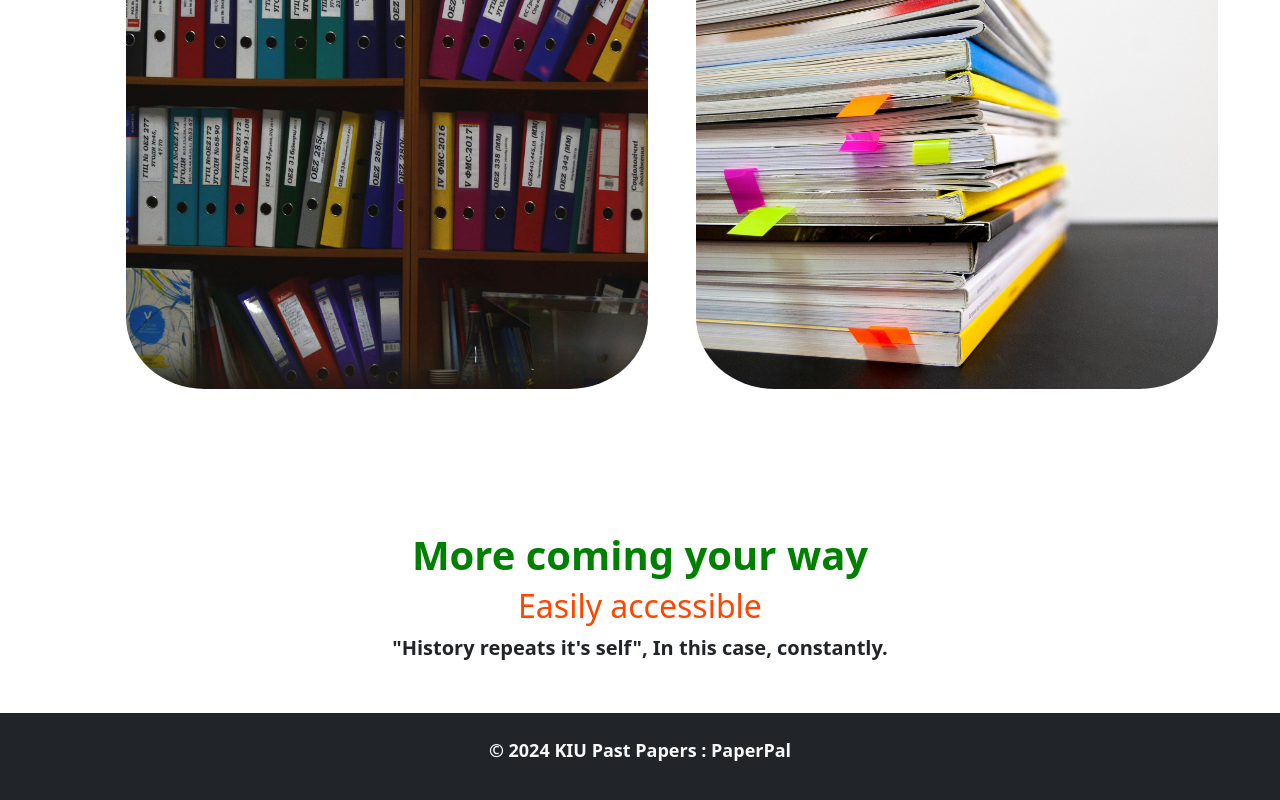
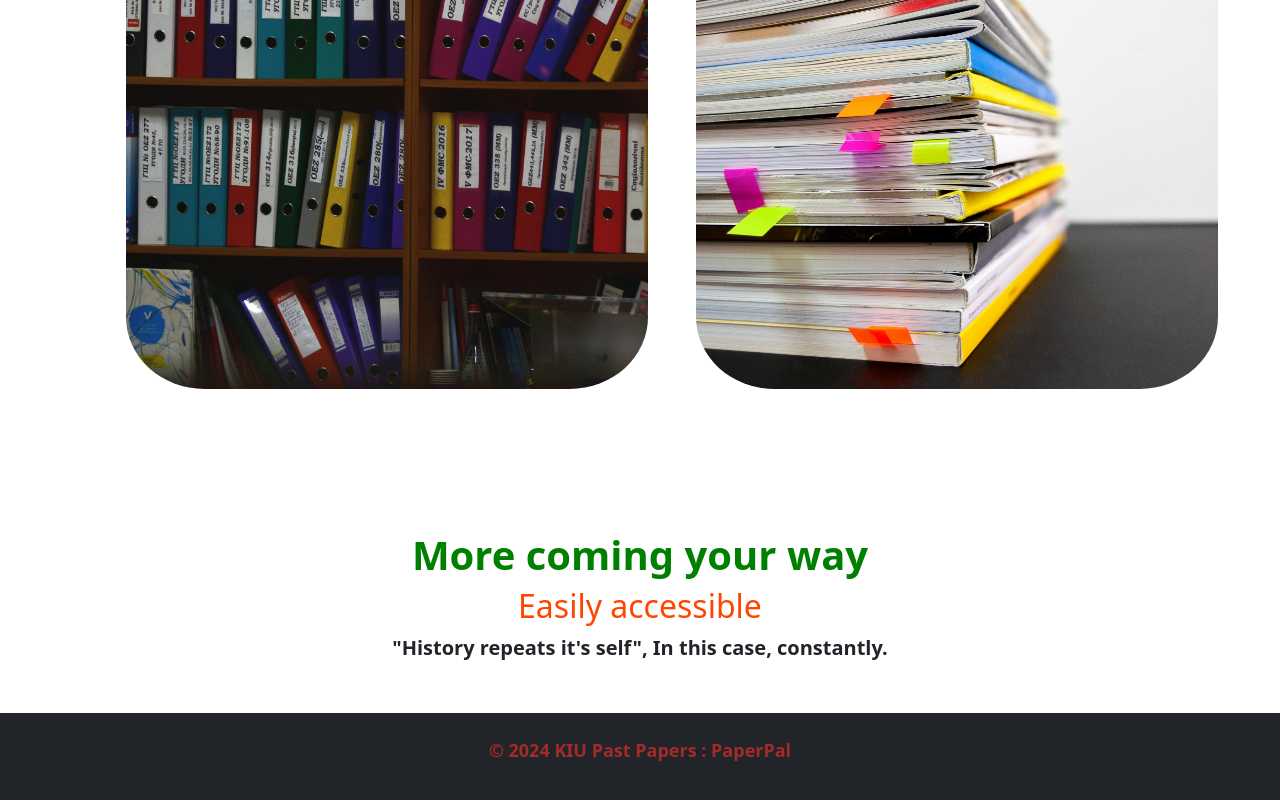
Before and after one commit to JesseOtim/Past, a React (Create React App) app: page / in a window 1280 px wide. Shown: the part 1269-2069 px from the top of the page. Built offline with nearby package versions, Linux system fonts and the light colour scheme.

Commit message:
Change Footer color

```diff
--- a/src/App.js
+++ b/src/App.js
@@ -274,7 +274,7 @@ function App() {
       <footer className="bg-dark text-light py-4" style={{ marginTop: "50px" }}>
         <Container
           className="text-center"
-          style={{ fontSize: "18px", fontWeight: "Bold" }}
+          style={{ fontSize: "18px", fontWeight: "Bold", color:"Brown" }}
         >
           <p>&copy; 2024 KIU Past Papers : PaperPal</p>
         </Container>
```
